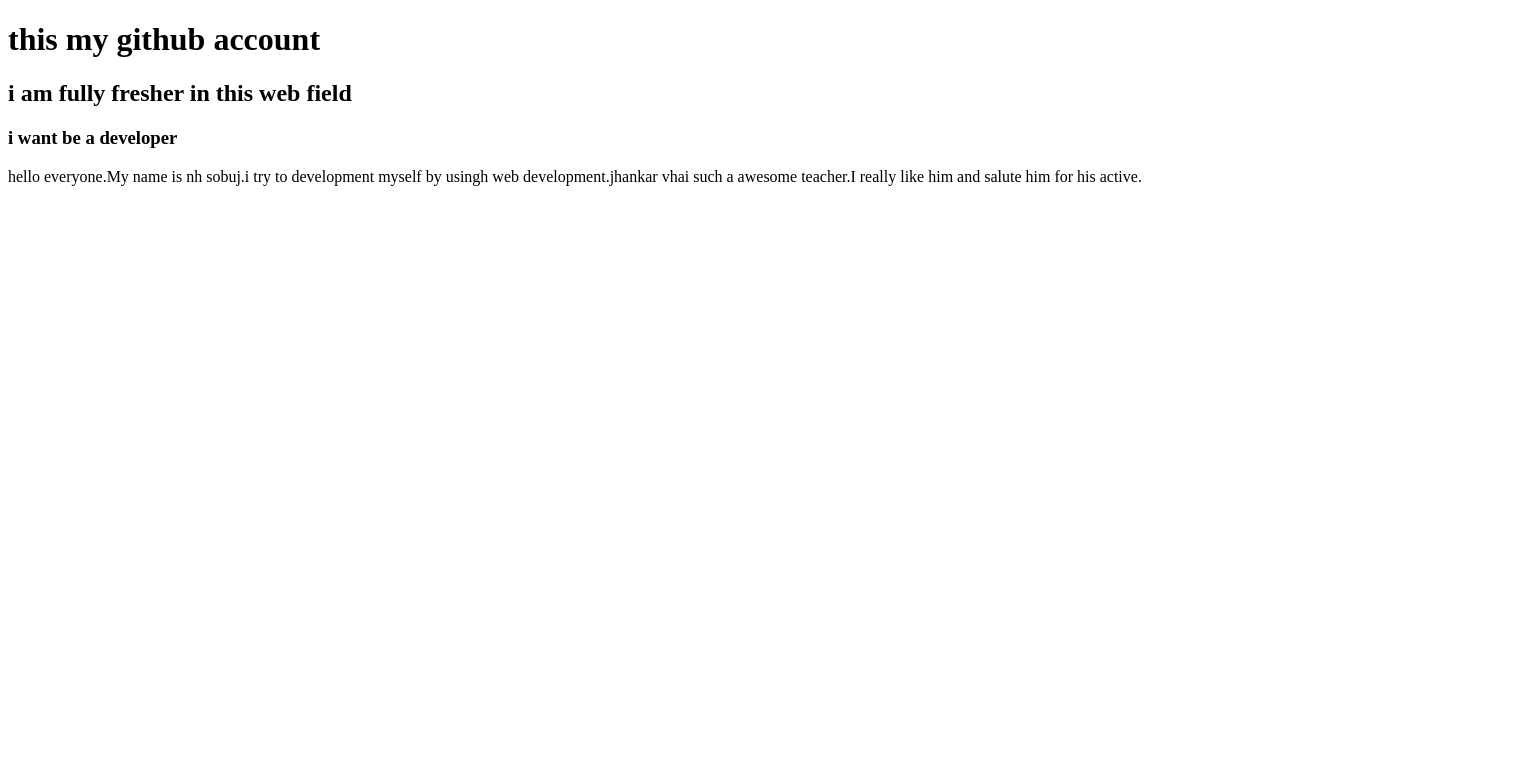
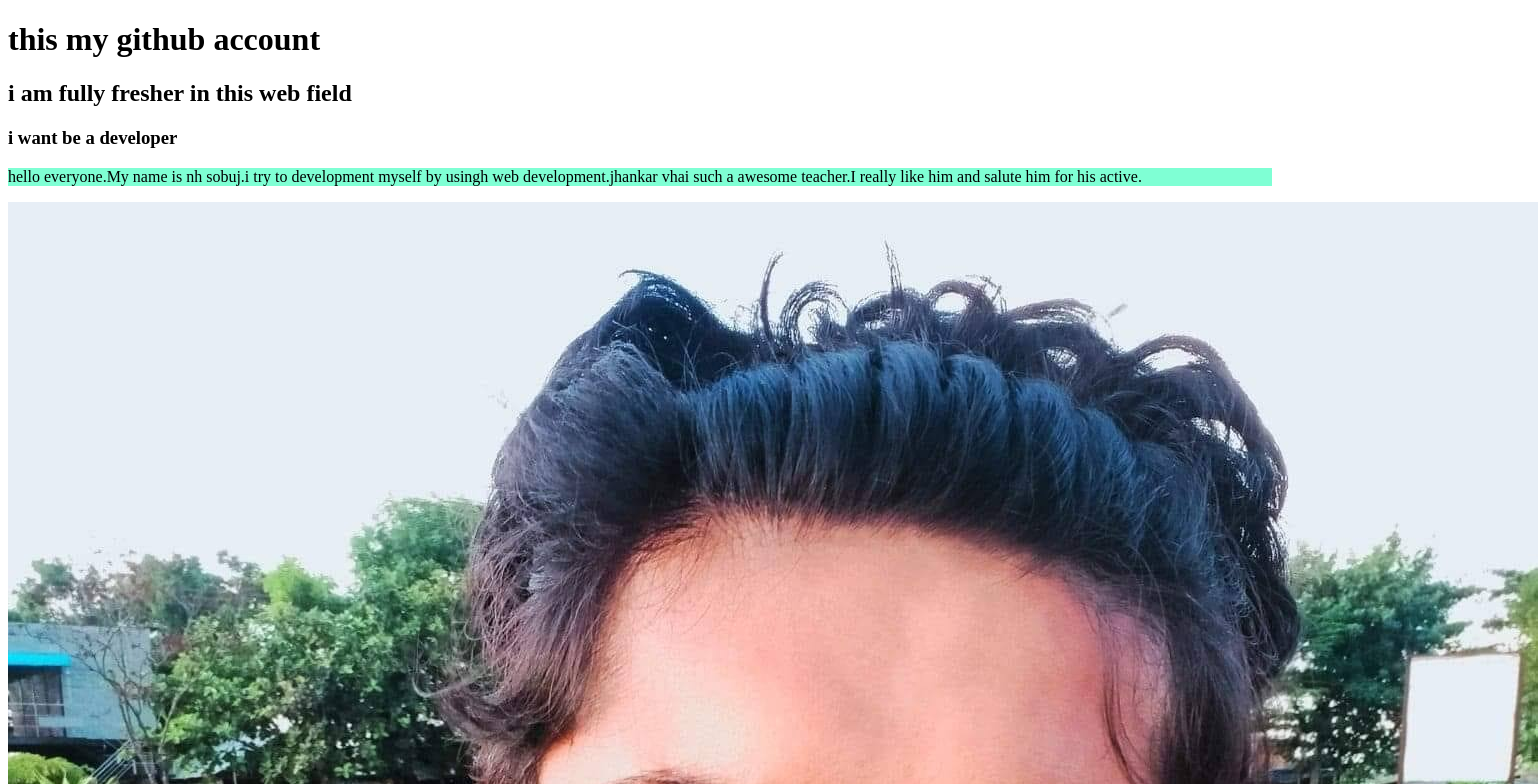
Before and after one commit to sobuj94/2nd-repo, a plain HTML site: page index.html in a window 1280 px wide. Shown: the top 784 px of the page, 1538 px wide, since content can reach past the window. Drawn offline with Linux system fonts and the light colour scheme.

Commit message:
2nd repo

```diff
--- a/index.html
+++ b/index.html
@@ -5,11 +5,14 @@
     <meta http-equiv="X-UA-Compatible" content="IE=edge">
     <meta name="viewport" content="width=device-width, initial-scale=1.0">
     <title>2nd-repo</title>
+    <link rel="stylesheet" href="style.css">
 </head>
 <body>
     <h1>this my github account</h1>
     <h2>i am fully fresher in this web field</h2>
     <h3>i want be a developer</h3>
     <p>hello everyone.My name is nh sobuj.i try to development myself by usingh web development.jhankar vhai such a awesome teacher.I really like him and salute him for his active.</p>
+    <img src="s.jpg" alt="sobuj">
+    <img src="ss.jpg" alt="nh">
 </body>
 </html>
--- /dev/null
+++ b/style.css
@@ -0,0 +1,4 @@
+p{
+
+    background-color: aquamarine;
+}
```
Also changed, not shown: s.jpg (added), ss.jpg (added).
